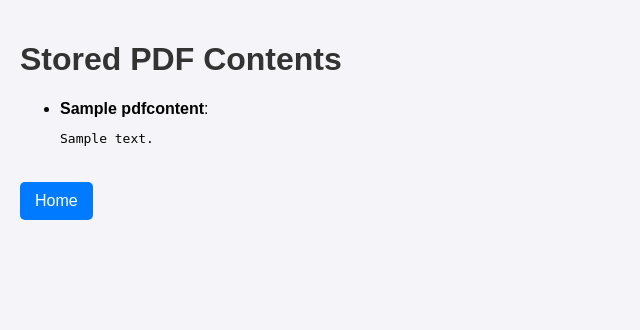
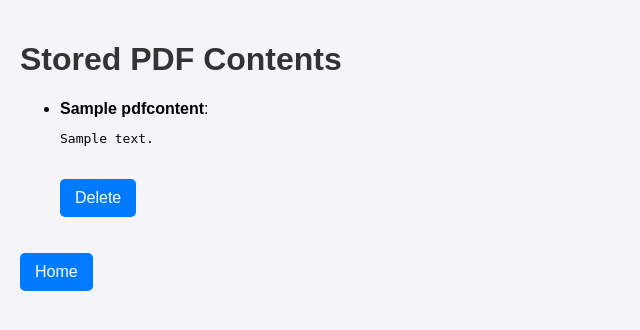
Before and after one commit to kidharb/budgetapp, a Django app: page /view_pdfs/ in a window 1280 px wide. Shown: the top 330 px of the page, without its empty margins (0-640 px from the left). Run offline with Django 4.2, Linux system fonts and the light colour scheme; tables that the repository leaves empty hold one stand-in row (values such as "Sample post").

Commit message:
Added delete option

```diff
--- a/budgetapp/templates/view_pdfs.html
+++ b/budgetapp/templates/view_pdfs.html
@@ -9,7 +9,10 @@
     <h1>Stored PDF Contents</h1>
     <ul>
         {% for pdf in pdfs %}
-            <li><strong>{{ pdf.title }}</strong>: <pre>{{ pdf.content }}</pre></li>
+            <li>
+                <strong>{{ pdf.title }}</strong>: <pre>{{ pdf.content }}</pre>
+                <a href="{% url 'delete_pdf' pdf.id %}">Delete</a>
+            </li>
         {% endfor %}
     </ul>
     <a href="{% url 'home' %}">Home</a>
--- a/budgetapp/urls.py
+++ b/budgetapp/urls.py
@@ -5,4 +5,5 @@ urlpatterns = [
     path('', views.home, name='home'), # Home URL
     path('upload/', views.upload_pdf, name='upload_pdf'),
     path('view_pdfs/', views.view_pdfs, name='view_pdfs'),
+     path('delete_pdf/<int:pdf_id>/', views.delete_pdf, name='delete_pdf'),
 ]
--- a/budgetapp/views.py
+++ b/budgetapp/views.py
@@ -1,4 +1,4 @@
-from django.shortcuts import render, redirect
+from django.shortcuts import render, redirect, get_object_or_404
 from django.http import HttpResponse
 from PyPDF2 import PdfReader
 import io
@@ -30,5 +30,11 @@ def view_pdfs(request):
     pdfs = PDFContent.objects.all()
     return render(request, 'view_pdfs.html', {'pdfs': pdfs})
 
+def delete_pdf(request, pdf_id):
+    pdf = get_object_or_404(PDFContent, id=pdf_id)
+    pdf.delete()
+    return redirect('view_pdfs')
+
+
 def home(request):
     return render(request, 'home.html')
```
Also changed, not shown: 1 other file.
